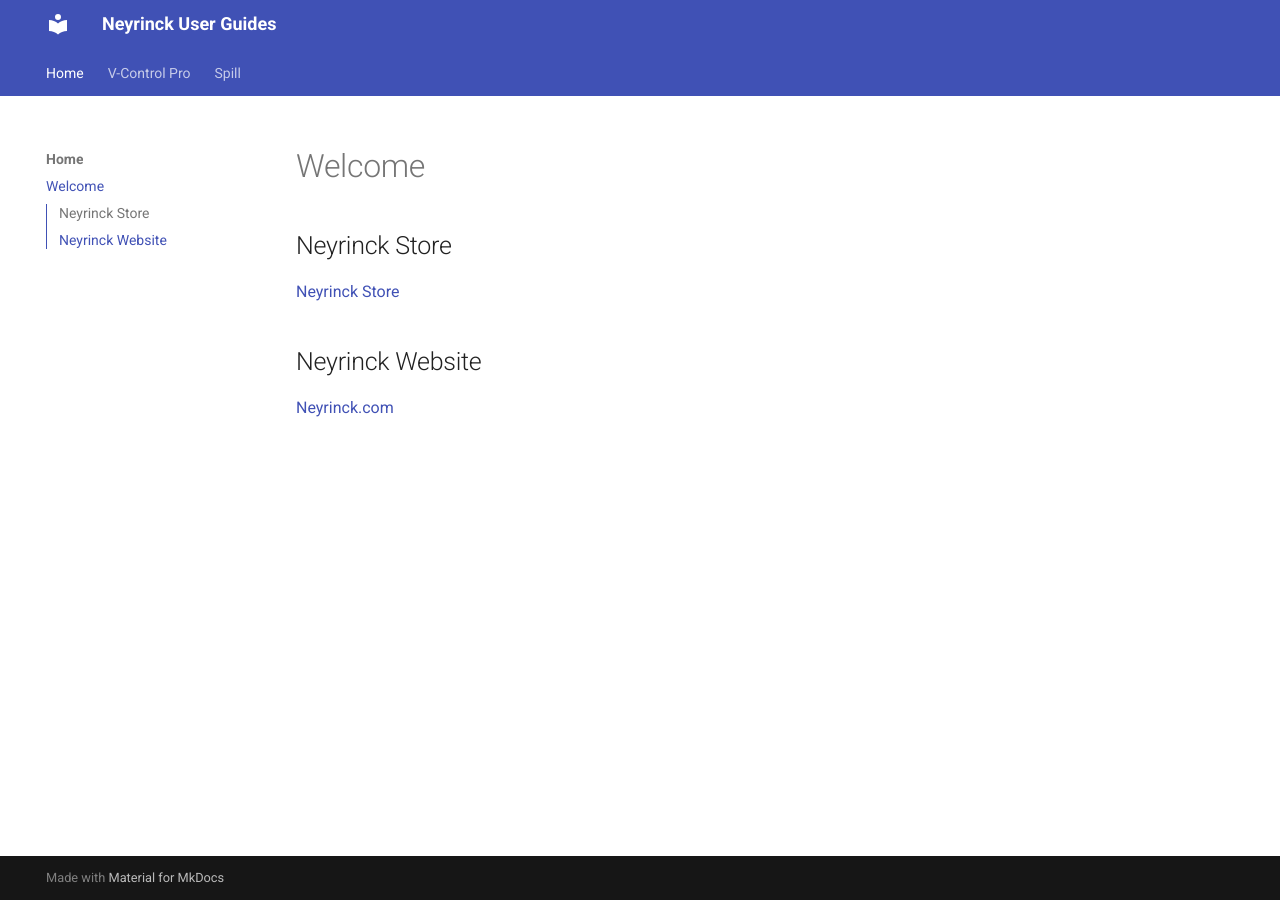
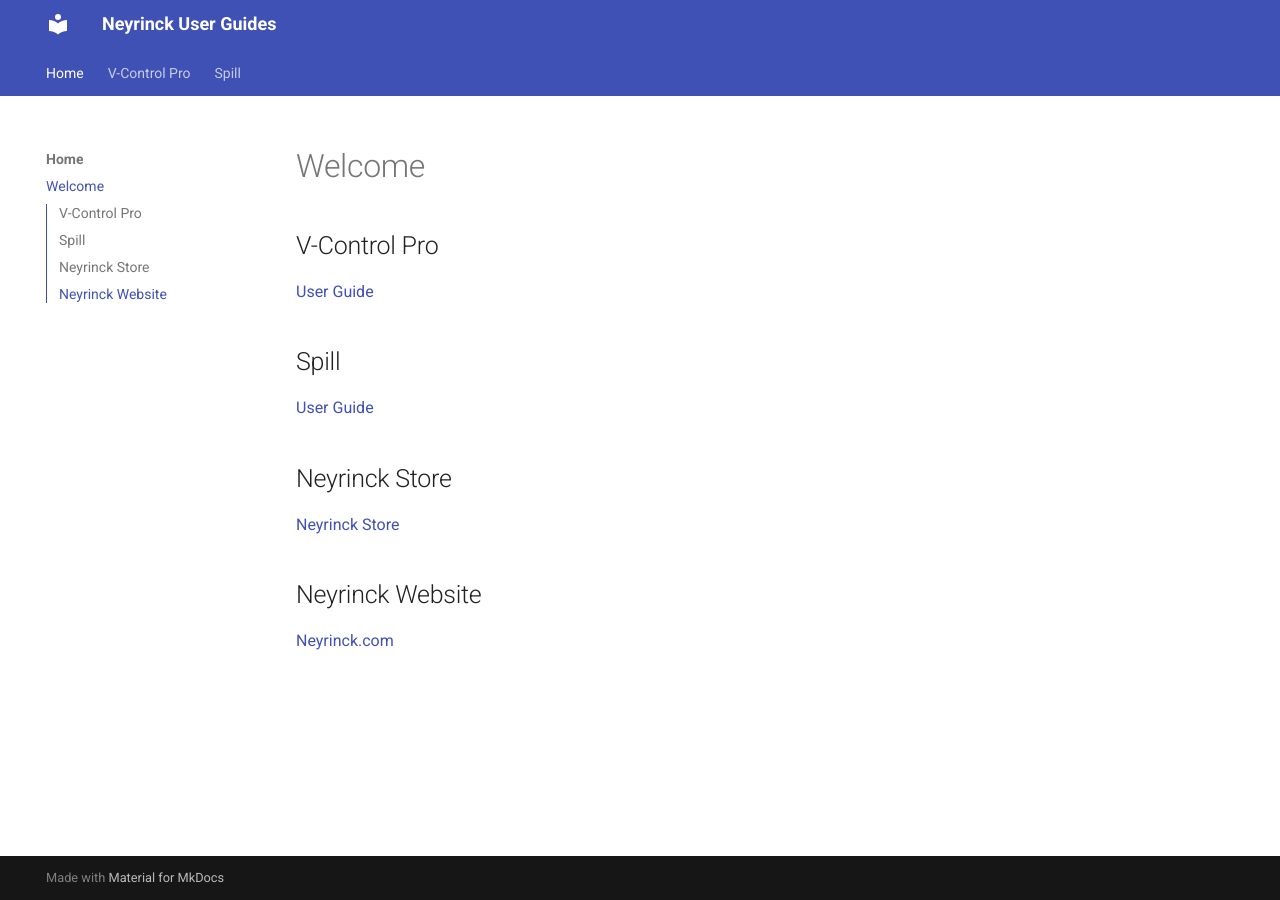
Before and after one commit to neyrinckaudio/docs-neyrinck, an MkDocs documentation site: the page built from docs/index.md, in a window 1280 px wide. Built offline with MkDocs 1.6.1 and Material for MkDocs 9.7.7, drawn with Linux system fonts in a browser that asks for light colours.

Commit message:
added links in page

```diff
--- a/docs/index.md
+++ b/docs/index.md
@@ -1,3 +1,10 @@
+
+## V-Control Pro
+[User Guide](https://docs.neyrinck.com/v-control-pro/)
+
+## Spill
+[User Guide](https://docs.neyrinck.com/spill/)
+
 ## Neyrinck Store
 [Neyrinck Store](https://neyrinck.com/store/)
 
```
